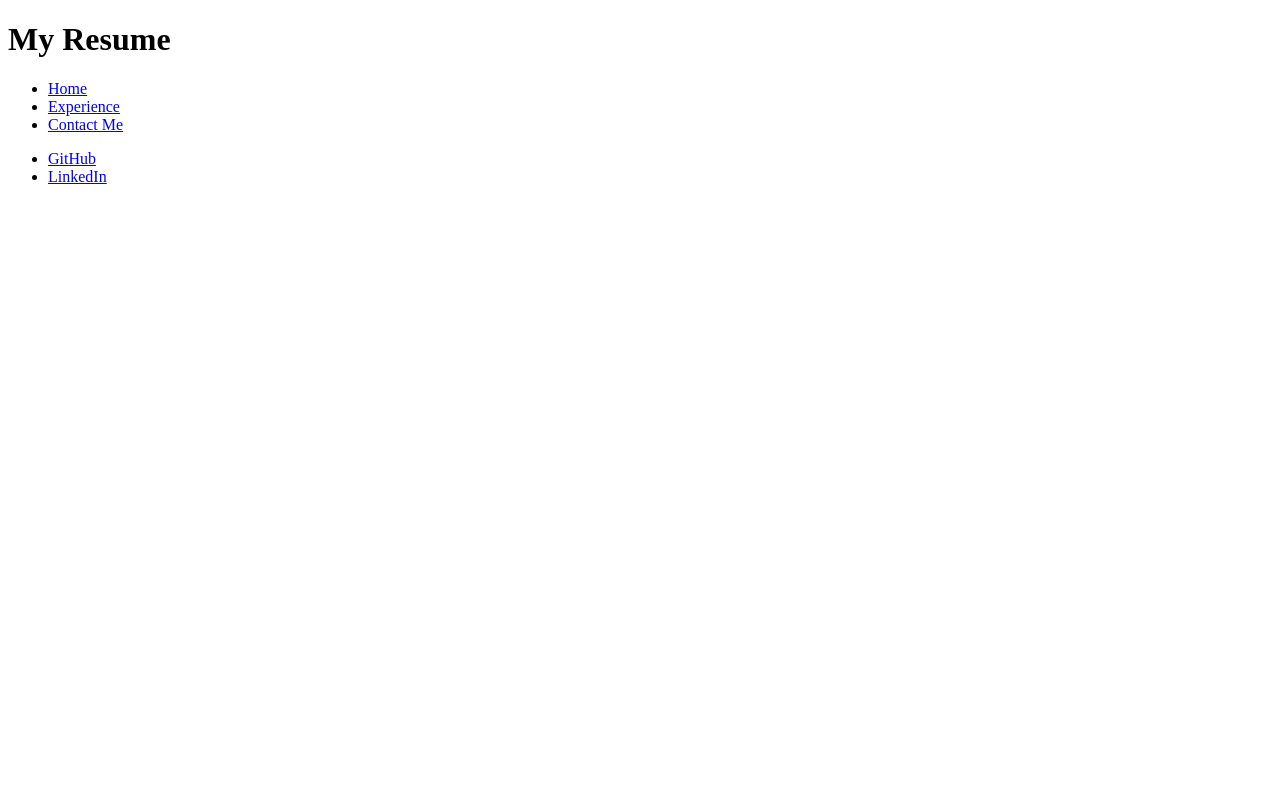
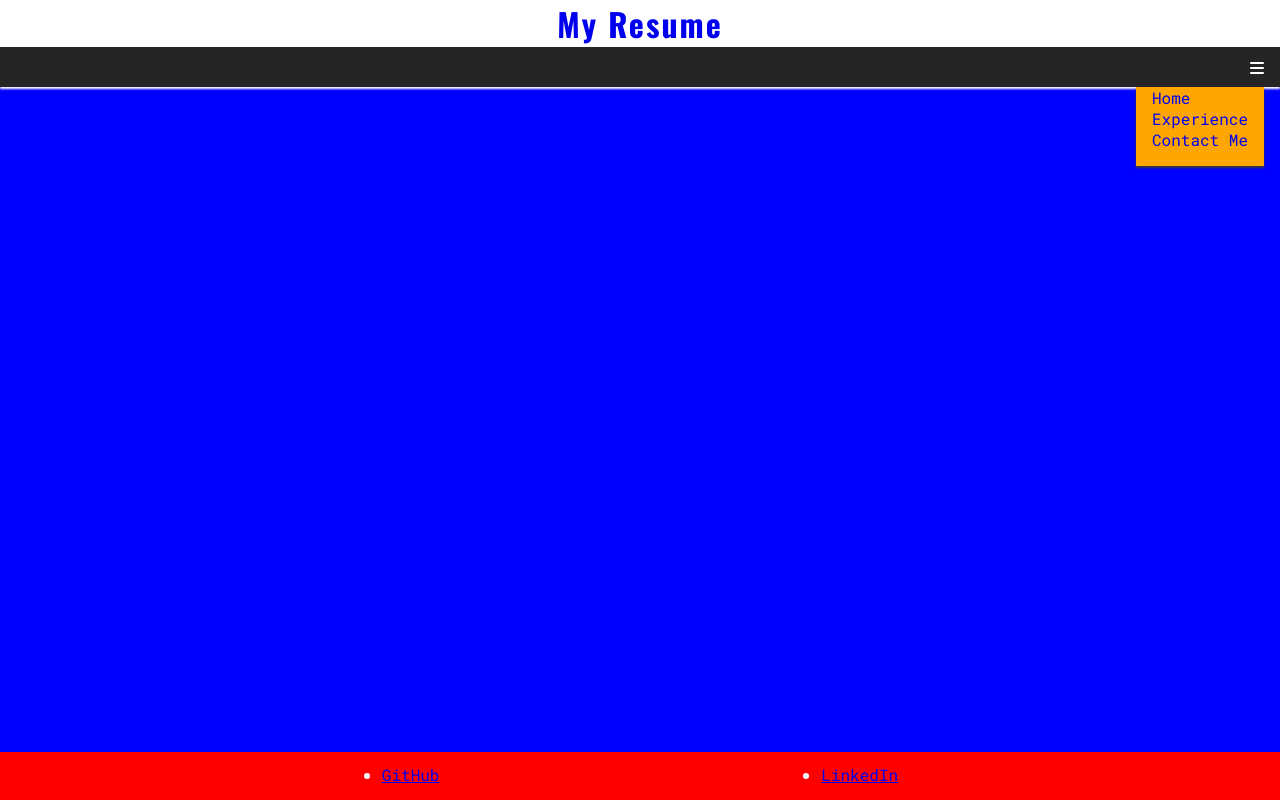
Before and after one commit to Andy-James-Osborne/Andy-Resume, a plain HTML site: page index.html in a window 1280 px wide. Drawn offline with nearby package versions, Linux system fonts and the light colour scheme.

Commit message:
mobile ready navbar

```diff
--- a/assets/css/style.css
+++ b/assets/css/style.css
@@ -0,0 +1,100 @@
+/* Google fonts */
+@import url('https://fonts.googleapis.com/css2?family=Lato:wght@300&family=Oswald:wght@200;300;400;500;600;700&family=Roboto+Mono:wght@300;400;700&display=swap');
+
+* {
+    padding: 0;
+    margin: 0;
+    box-sizing: border-box;
+}
+
+body {
+    min-height: 100vh;
+    display: flex;
+    flex-direction: column;
+    color: #fff;
+    font-family: 'Roboto Mono', monospace;
+}
+
+h1, h2, h3 {
+    font-family: 'Oswald', sans-serif;
+    text-transform: capitalize;
+    letter-spacing: 2px;
+    color: #252525;
+}
+
+header h1 a {
+    text-decoration: none;
+    display: flex;
+    justify-content: center;
+}
+
+#navbar {
+    background-color: #252525;
+    padding: 0 1rem;
+    position: fixed;
+    width: 100%;
+    height: 5vh;
+    box-shadow: 0 2px 2px;
+    z-index: 10;
+    display: flex;
+    justify-content: flex-end;
+    align-items: center;
+    text-decoration: none;
+    padding: 1rem;
+}
+
+nav {
+    background-color: orange;
+    position: absolute;
+    padding: 0 1rem;
+    box-shadow: 0 2px 2px #3a3a3a;
+    display: none;
+    top: 100%;
+}
+
+#nav-items {
+    list-style-type: none;
+    margin-bottom: 1rem;
+}
+
+#nav-items a {
+    text-decoration: none;
+}
+
+/* nav toggle */
+#nav-toggle:checked~nav {
+    display: block;
+    list-style-type: none;
+}
+
+#nav-toggle {
+    display: none;
+}
+
+main {
+    background-color: blue;
+    flex: 1 0 auto;
+}
+
+footer {
+    background-color: red;
+    width: 100%;
+    height: 3rem;
+}
+
+#social-networks {
+    display: flex;
+    flex-direction: row;
+    justify-content: space-evenly;
+    margin-top: 12px;
+}
+
+@media screen and (min-width: 768px) {
+    nav {
+        display: flex;
+    }
+
+    #nav-toggle {
+        display: none;
+    }
+}
--- a/index.html
+++ b/index.html
@@ -11,24 +11,29 @@
 </head>
 <body>
     <header>
-        <h1>My Resume</h1>
+        <h1><a href="index.html">My Resume</a></h1>
+        <div id="navbar">
+            <input type="checkbox" name="nav-toggle" id="nav-toggle">
+            <label for="nav-toggle" class="nav-toggle-label"><i class="fa-solid fa-bars"></i></label>
             <nav>
-            <ul>
+                <ul id="nav-items">
                     <li><a href="index.html">Home</a></li>
                     <li><a href="experience.html">Experience</a></li>
                     <li><a href="contact.html">Contact Me</a></li>
                 </ul>
             </nav>
+        </div>
     </header>
 
     <main></main>
 
     <footer>
-        <ul>
+        <ul id="social-networks">
             <li><a href="https/www.github.com/">GitHub</a></li>
             <li><a href="https/www.linkedin">LinkedIn</a></li>
         </ul>
     </footer>
-
+    <!-- font Awesome Kit -->
+    <script src="https://kit.fontawesome.com/3cf5de8ace.js" crossorigin="anonymous"></script>
 </body>
 </html>
```
Lines whose indentation alone changed are shown as unchanged.
